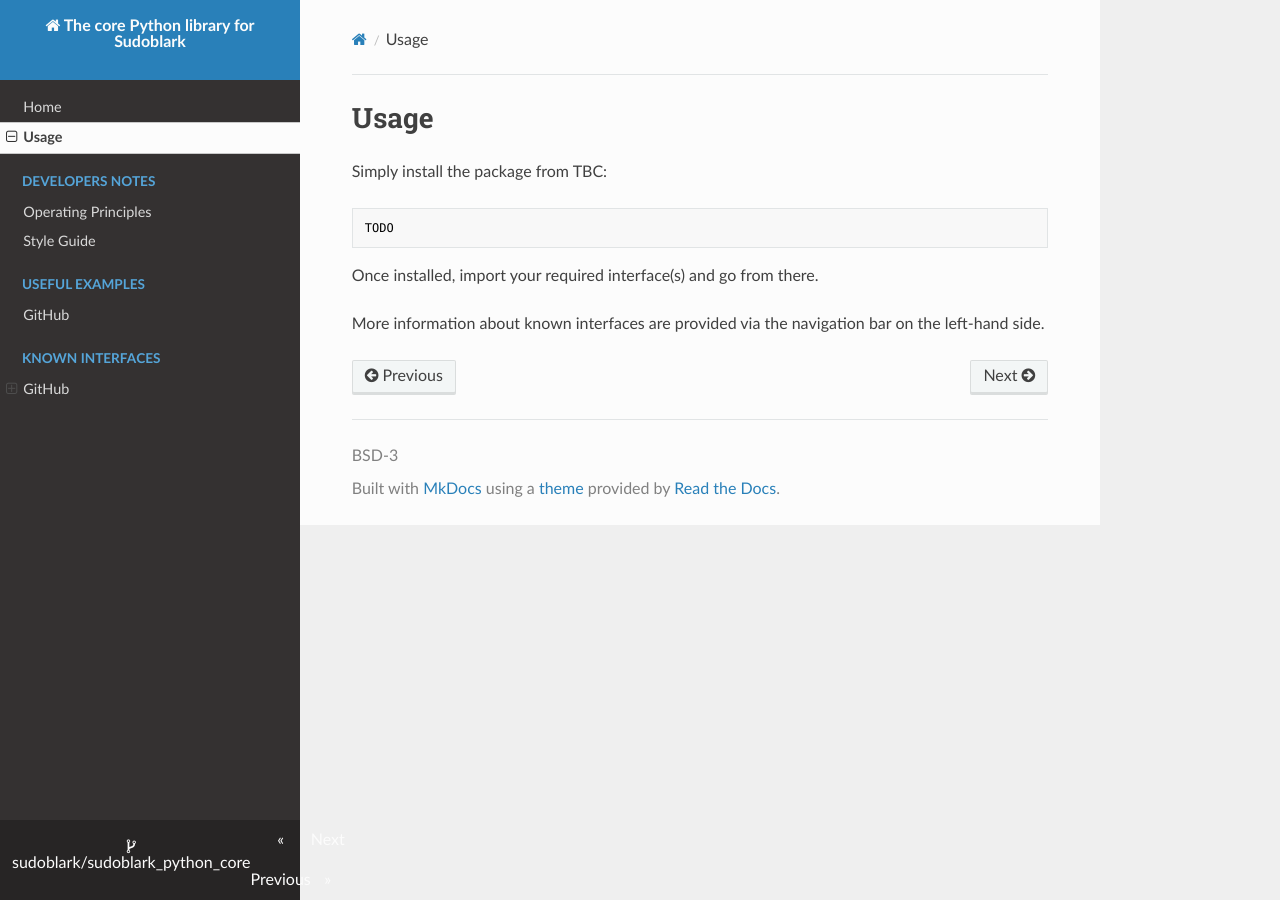
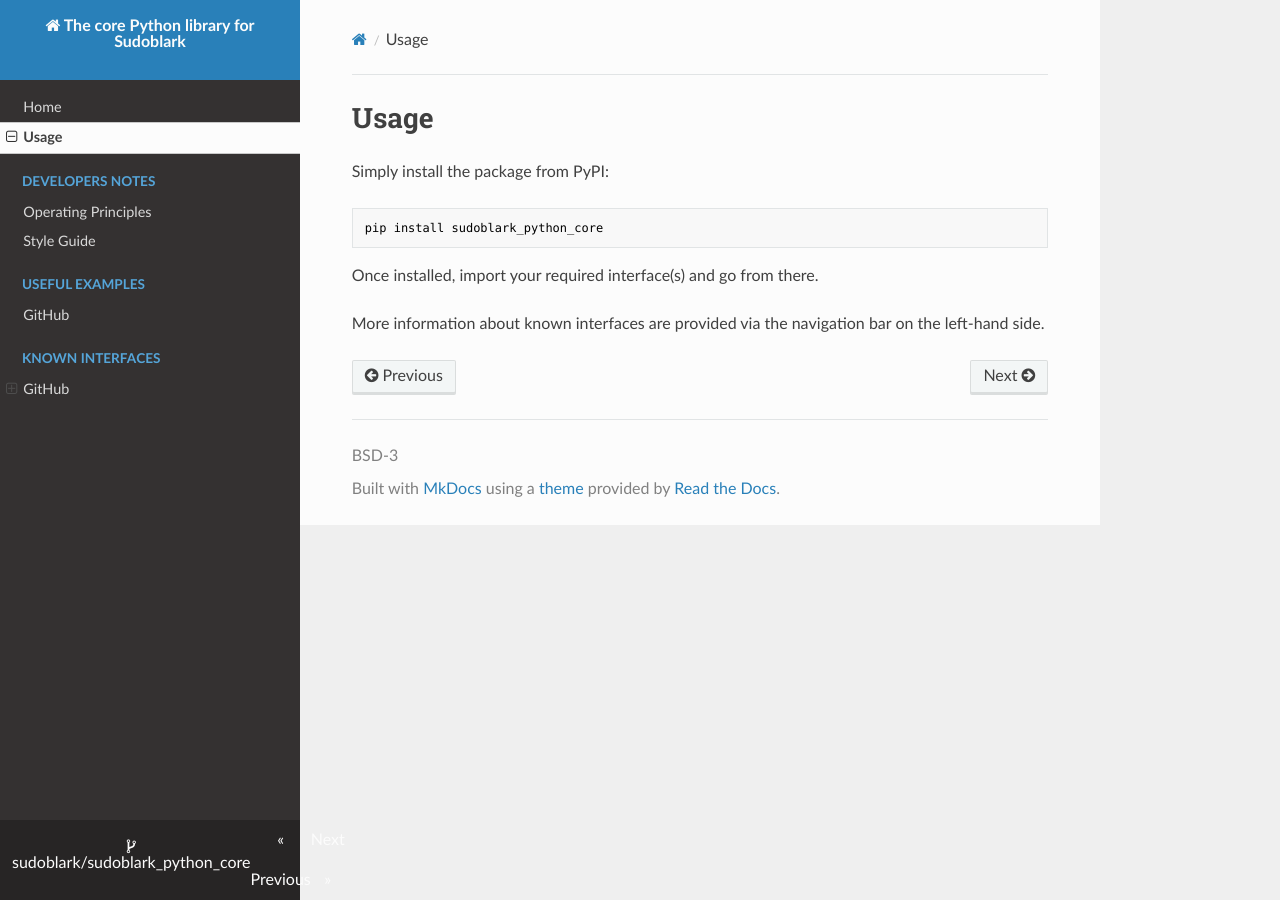
Before and after one commit to sudoblark/sudoblark.python.core, an MkDocs documentation site: the page built from docs/usage.md, in a window 1280 px wide. Built offline with MkDocs 1.6.1, drawn with Linux system fonts in a browser that asks for light colours; nearby versions of some CDN libraries.

````diff
--- a/docs/usage.md
+++ b/docs/usage.md
@@ -1,9 +1,9 @@
 # Usage
 
-Simply install the package from TBC:
+Simply install the package from PyPI:
 
 ```sh
-TODO
+pip install sudoblark_python_core
 ```
 
 Once installed, import your required interface(s) and go from there.
--- a/pyproject.toml
+++ b/pyproject.toml
@@ -15,12 +15,12 @@ classifiers = [
 [tool.poetry.dependencies]
 python = ">=3.10.0,<4.0"
 requests = { version = "^2.32.3" }
-behave = "^1.2.6"
 
 [tool.poetry.group.test.dependencies]
 pytest = { version = '*' }
 flake8 = { version = "^7.1.1" }
 flake8-pyproject = { version = "^1.2.3" }
+behave = {version = "^1.2.6"}
 
 [tool.poetry.group. documentation.dependencies]
 mkdocstrings-python = { version = "^1.16.1" }
````
Also changed, not shown: README.md (+24 -5 lines), mkdocs.yml (+10 -10 lines), 2 other files.
